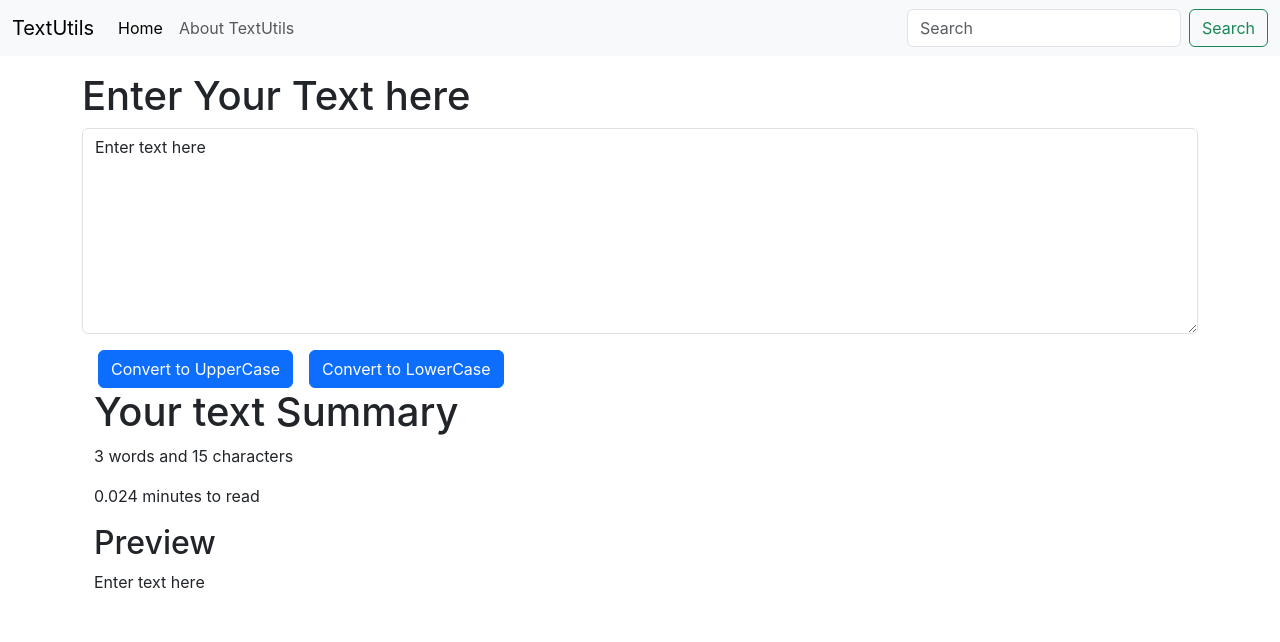
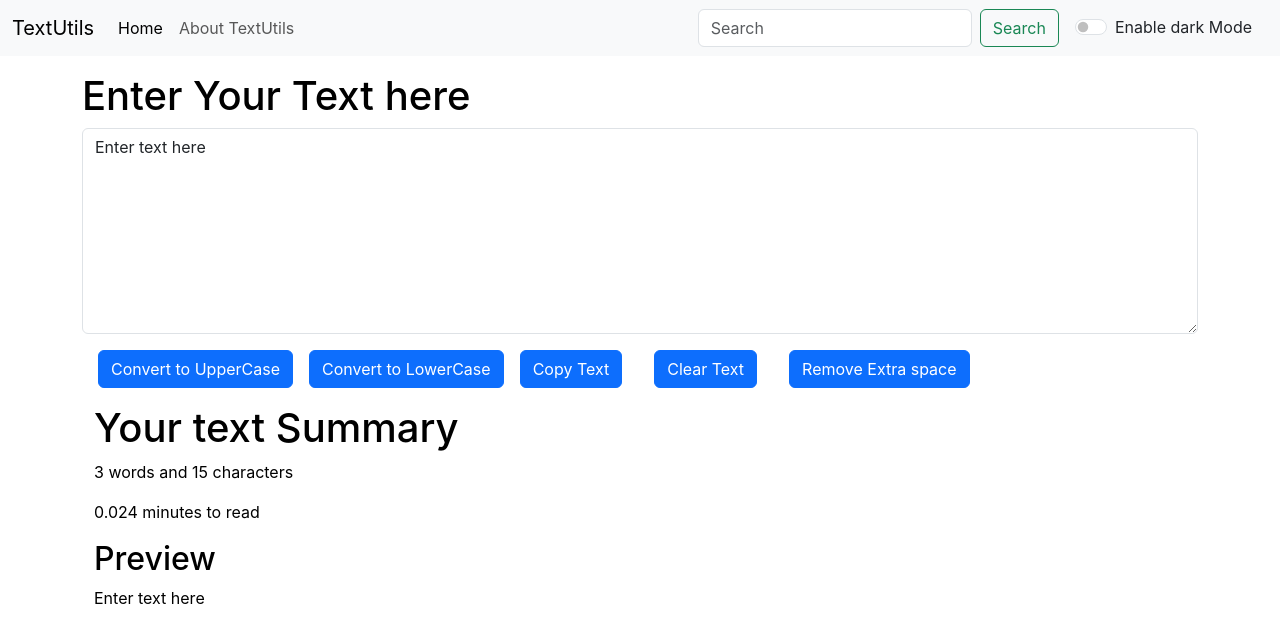
Before and after one commit to varshitha-besthu/Textutils, a React (Create React App) app: page / in a window 1280 px wide. Shown: the top 642 px of the page. Built offline with nearby package versions, Linux system fonts and the light colour scheme.

Commit message:
Improved Dark Mode

```diff
--- a/src/App.js
+++ b/src/App.js
@@ -2,13 +2,29 @@
 import './App.css';
 import Navbar from './Components/Navbar';
 import TextForm from './Components/TextForm';
+// import About from './Components/About';
+import React, { useState } from 'react'
+
 
 function App() {
+  const [mode, setMode] = useState("light")
+  const [switchText, setSwitchText] = useState('Enable dark Mode')
+  const toggleMode = ()=>{
+    if(mode === 'dark'){
+      setMode('light');
+      setSwitchText('Enable dark Mode');
+      document.body.style.backgroundColor = 'white';
+    }else{
+      setMode('dark');
+      setSwitchText('Enable light Mode');
+      document.body.style.backgroundColor = 'black';
+    }
+  }
   return(
     <>
-    <Navbar title = "TextUtils" aboutText = {"About TextUtils"}/>
+    <Navbar title = "TextUtils" aboutText = {"About TextUtils"} mode = {mode} toggleMode = {toggleMode} switchText = {switchText}/>
     <div className="container my-3">
-      <TextForm heading = "Enter Your Text here"/>
+      <TextForm heading = "Enter Your Text here" mode = {mode} />
     </div>
     </>
   );
--- /dev/null
+++ b/src/Components/About.js
@@ -0,0 +1,69 @@
+import React,{useState} from 'react'
+
+export default function About() {
+    const[myStyle, setmyStyle] = useState(
+        {color : 'black',
+        backgroundColor : 'white'}
+    )
+    const[btnText,setbtnText] = useState('Enable dark mode');
+    const toggleText = ()=>{
+        if(myStyle.color === 'black'){
+            setmyStyle({color : 'white',
+            backgroundColor : 'black'});
+            setbtnText('enable light mode');
+
+        }else{
+            setmyStyle({
+                color :'black',
+                backgroundColor:'white'
+            });
+            setbtnText('enable dark mode');
+        }
+    }
+    return (
+        <div style = {myStyle} className='container'>
+            <h1>About us</h1>
+            <div className="accordion" id="accordionExample" >
+                <div className="accordion-item" style={myStyle}>
+                    <h2 className="accordion-header" >
+                    <button style={myStyle} className="accordion-button" type="button" data-bs-toggle="collapse" data-bs-target="#collapseOne" aria-expanded="true" aria-controls="collapseOne" >
+                        Accordion Item #1
+                    </button>
+                    </h2>
+                    <div  style={myStyle} id="collapseOne" className="accordion-collapse collapse show" data-bs-parent="#accordionExample">
+                    <div className="accordion-body">
+                        <strong>This is the first item's accordion body.</strong> It is shown by default, until the collapse plugin adds the appropriate classNamees that we use to style each element. These classNamees control the overall appearance, as well as the showing and hiding via CSS transitions. You can modify any of this with custom CSS or overriding our default variables. It's also worth noting that just about any HTML can go within the <code>.accordion-body</code>, though the transition does limit overflow.
+                    </div>
+                    </div>
+                </div>
+                <div className="accordion-item" style={myStyle}>
+                    <h2 className="accordion-header">
+                    <button style={myStyle} className="accordion-button collapsed" type="button" data-bs-toggle="collapse" data-bs-target="#collapseTwo" aria-expanded="false" aria-controls="collapseTwo">
+                        Accordion Item #2
+                    </button>
+                    </h2>
+                    <div id="collapseTwo" className="accordion-collapse collapse" data-bs-parent="#accordionExample">
+                    <div className="accordion-body">
+                        <strong>This is the second item's accordion body.</strong> It is hidden by default, until the collapse plugin adds the appropriate classNamees that we use to style each element. These classNamees control the overall appearance, as well as the showing and hiding via CSS transitions. You can modify any of this with custom CSS or overriding our default variables. It's also worth noting that just about any HTML can go within the <code>.accordion-body</code>, though the transition does limit overflow.
+                    </div>
+                    </div>
+                </div>
+                <div className="accordion-item" style={myStyle}>
+                    <h2 className="accordion-header">
+                    <button style={myStyle} className="accordion-button collapsed" type="button" data-bs-toggle="collapse" data-bs-target="#collapseThree" aria-expanded="false" aria-controls="collapseThree">
+                        Accordion Item #3
+                    </button>
+                    </h2>
+                    <div id="collapseThree" className="accordion-collapse collapse" data-bs-parent="#accordionExample">
+                    <div className="accordion-body">
+                        <strong>This is the third item's accordion body.</strong> It is hidden by default, until the collapse plugin adds the appropriate classNamees that we use to style each element. These classNamees control the overall appearance, as well as the showing and hiding via CSS transitions. You can modify any of this with custom CSS or overriding our default variables. It's also worth noting that just about any HTML can go within the <code>.accordion-body</code>, though the transition does limit overflow.
+                    </div>
+                    </div>
+                </div>
+            </div>
+            <div className="container my-3">
+                <button type = "button" className="btn btn-primary" onClick={toggleText}>{btnText}</button>
+            </div>
+        </div>
+    )
+}
--- a/src/Components/Navbar.js
+++ b/src/Components/Navbar.js
@@ -4,7 +4,7 @@ import PropTypes from 'prop-types'
 
 export default function Navbar(props) {
   return (
-    <nav className="navbar navbar-expand-lg bg-body-tertiary">
+    <nav className={`navbar navbar-expand-lg navbar-${props.mode} bg-${props.mode}`} >
       <div className="container-fluid">
     <a className="navbar-brand" href="/">{props.title}</a>
     <button className="navbar-toggler" type="button" data-bs-toggle="collapse" data-bs-target="#navbarSupportedContent" aria-controls="navbarSupportedContent" aria-expanded="false" aria-label="Toggle navigation">
@@ -23,6 +23,10 @@ export default function Navbar(props) {
         <input className="form-control me-2" type="search" placeholder="Search" aria-label="Search"/>
         <button className="btn btn-outline-success" type="submit">Search</button>
       </form>
+      <div class={`form-check form-switch text-${props.mode === 'light' ? 'dark' : 'light'} mx-3`}>
+          <input class="form-check-input" onClick = {props.toggleMode} type="checkbox" role="switch" id="flexSwitchCheckDefault" />
+          <label class="form-check-label" for="flexSwitchCheckDefault">{props.switchText}</label>
+      </div>
     </div>
   </div>
 </nav>
--- a/src/Components/TextForm.js
+++ b/src/Components/TextForm.js
@@ -2,7 +2,7 @@ import React , {useState} from 'react'
 
 
 // setText("Use here") ## To change the text variable
-export default function TextForm({heading}){
+export default function TextForm(props){
     const [text, setText] = useState('Enter text here');
     const handleUpClick = () =>{
         console.log("Converted into Uppercase");
@@ -18,18 +18,36 @@ export default function TextForm({heading}){
         console.log("Changed");
         setText(event.target.value);
     };
+    const handleCopy = ()=>{
+        console.log('copy Text')
+        let Text = document.getElementById('myBox');
+        Text.select();
+        navigator.clipboard.writeText(Text.value);
+    }
+    const handleClear= ()=>{
+        console.log('Erasing the text');
+        setText('');
+    }
+    const handleExtraSpaces = ()=>{
+        let Text = text.split(/[ ] + /);
+        setText(Text.join(" "));
+    }
     return (
         <>
             <div>
                 <div className="mb-3">
-                    <h1>{heading}</h1>
-                    <textarea className="form-control" value={text} id="myBox" rows="8" onChange={handleOnChange}></textarea>
+                    <h1 style = {props.mode === 'dark'? {color : 'white'} : {color : 'black'}}>{props.heading}</h1>
+                    <textarea className="form-control" value={text} id="myBox" rows="8" onChange={handleOnChange} style = {props.mode === 'dark'? {background : 'grey'} : {background : 'white'}}></textarea>
                 </div>
                 <button className="btn btn-primary mx-3" onClick={handleUpClick}>Convert to UpperCase</button>
                 <button className="btn btn-primary" onClick={handleLowClick}>Convert to LowerCase</button>
+                <button className="btn btn-primary mx-3" onClick = {handleCopy}>Copy Text</button>
+                <button className="btn btn-primary mx-3" onClick = {handleClear}>Clear Text</button>
+                <button className="btn btn-primary mx-3" onClick = {handleExtraSpaces}>Remove Extra space</button>
+
 
             </div>
-            <div className="container" my-3>
+            <div className="container my-3" style = {props.mode === 'dark'? {color : 'white'} : {color : 'black'}}>
                 <h1>Your text Summary</h1>
                 <p>
                     {text.split(" ").length} words and {text.length} characters
```
